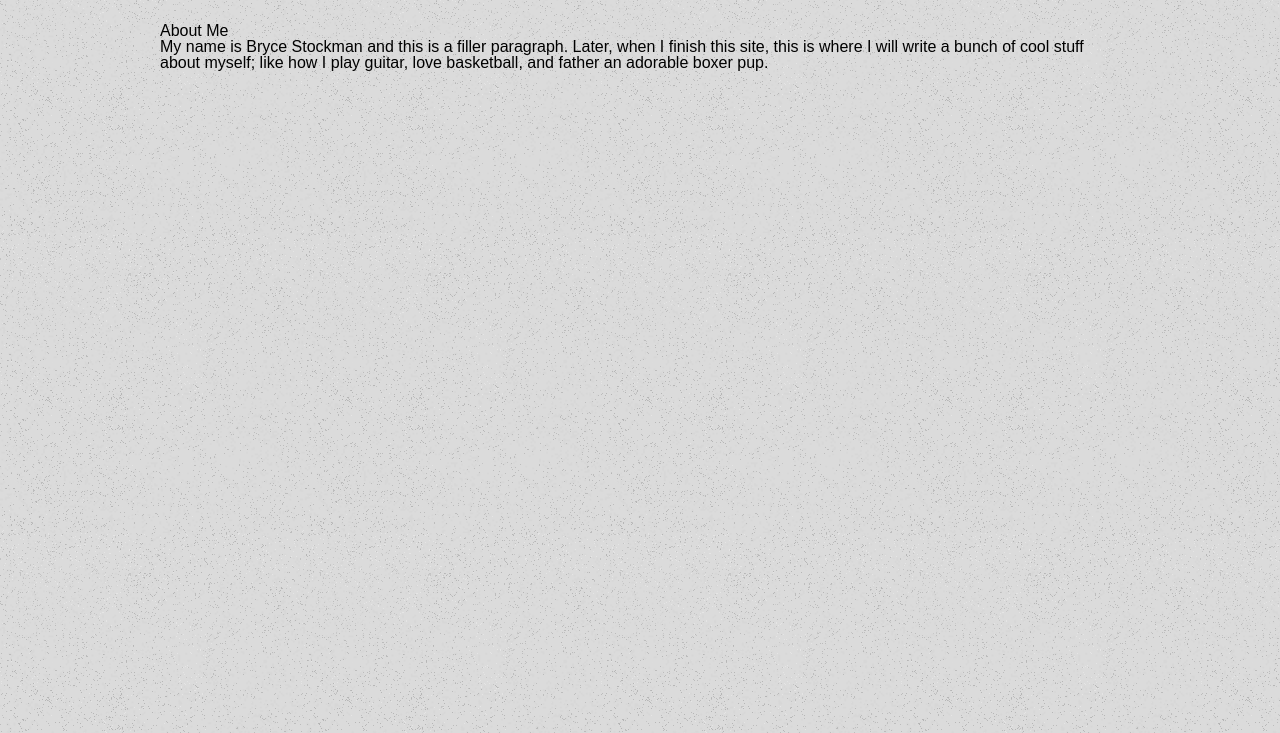
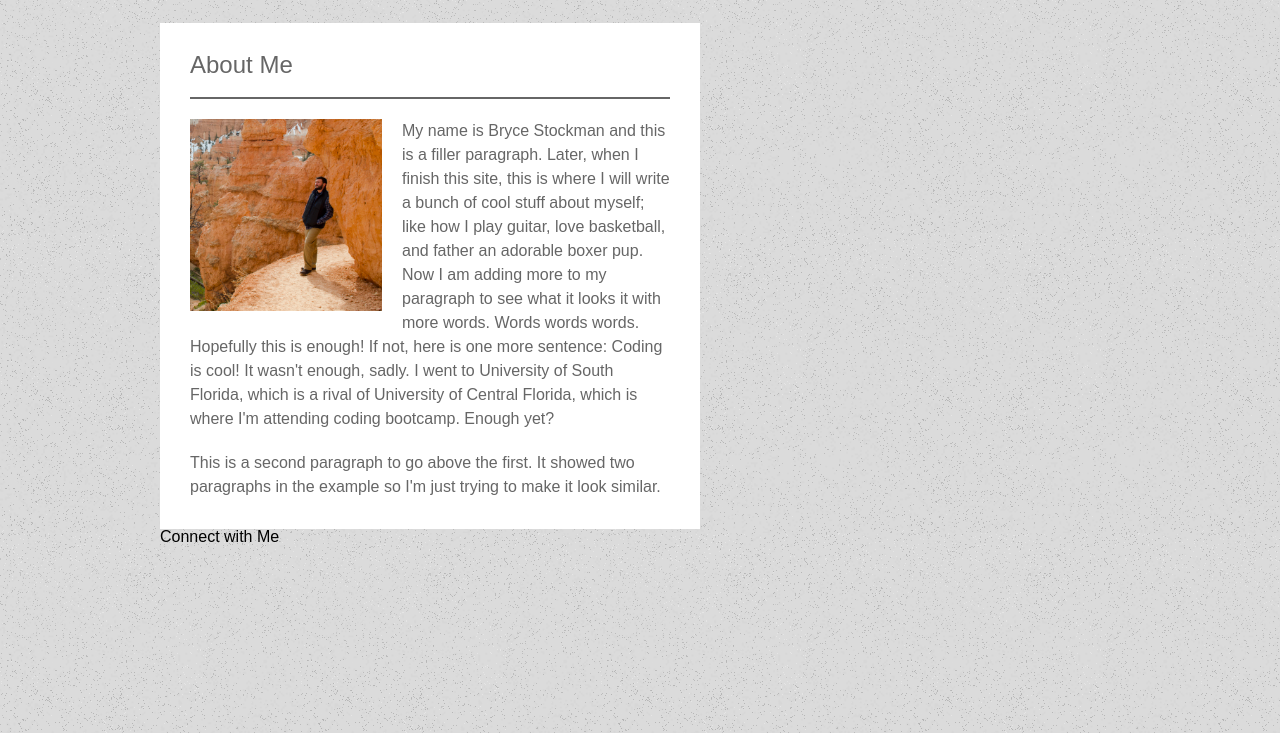
Before and after one commit to abstockman/Basic-Portfolio, a plain HTML site: page index.html in a window 1280 px wide. Shown: the part 67-800 px from the top of the page. Drawn offline with Linux system fonts and the light colour scheme; a web font is replaced by a local one.

Commit message:
stylized bigbox

```diff
--- a/assets/css/style.css
+++ b/assets/css/style.css
@@ -3,6 +3,12 @@
 body {
     font-family: 'Merriweather Sans', sans-serif;
     background: url('../images/old_moon.png')
+}
+
+p {
+  font-size: 1em;
+  line-height: 1.5em;
+  color: #666666;
 }
 
 .container {
@@ -28,7 +34,7 @@ nav {
   background-color: #666666;
   color: #FFF;
   padding: 20px 35px;
-  font-size: 1.25em;
+  font-size: 1.50em;
   text-align: center;
   text-decoration: none;
 }
@@ -60,3 +66,27 @@ nav li:last-child a {
 .main {
   margin-top: 90px;
 }
+
+.bigbox {
+  background: #fff;
+  width: 50%;
+  padding: 30px;
+  display: inline-block;
+}
+
+.bigbox h1 {
+  font-size: 1.50em;
+  color: #666666;
+  padding-bottom: 20px;
+  border-bottom: 2px solid #666666;
+}
+
+.bigbox p {
+  padding-top: 20px;
+}
+
+.bigbox p img {
+  max-width: 40%;
+  padding-right: 20px;
+  padding-bottom: 20px;
+}
--- a/index.html
+++ b/index.html
@@ -26,9 +26,11 @@
     <div class="container">
       <div class="bigbox">
         <h1>About Me</h1>
-        <p>My name is Bryce Stockman and this is a filler paragraph. Later, when I finish this site, this is where I will write a bunch of cool stuff about myself; like how I play guitar, love basketball, and father an adorable boxer pup.</p>
+        <p><img src="assets/images/bryce_1.jpg" alt="Bryce in Utah" align="Left">My name is Bryce Stockman and this is a filler paragraph. Later, when I finish this site, this is where I will write a bunch of cool stuff about myself; like how I play guitar, love basketball, and father an adorable boxer pup. Now I am adding more to my paragraph to see what it looks it with more words. Words words words. Hopefully this is enough! If not, here is one more sentence: Coding is cool! It wasn't enough, sadly. I went to University of South Florida, which is a rival of University of Central Florida, which is where I'm attending coding bootcamp. Enough yet?</p>
+        <p>This is a second paragraph to go above the first. It showed two paragraphs in the example so I'm just trying to make it look similar.  </p>
       </div>
       <div class="connectbox">
+        <h1>Connect with Me</h1>
 
       </div>
     </div>
```
Also changed, not shown: assets/images/bryce_1.jpg (added).
